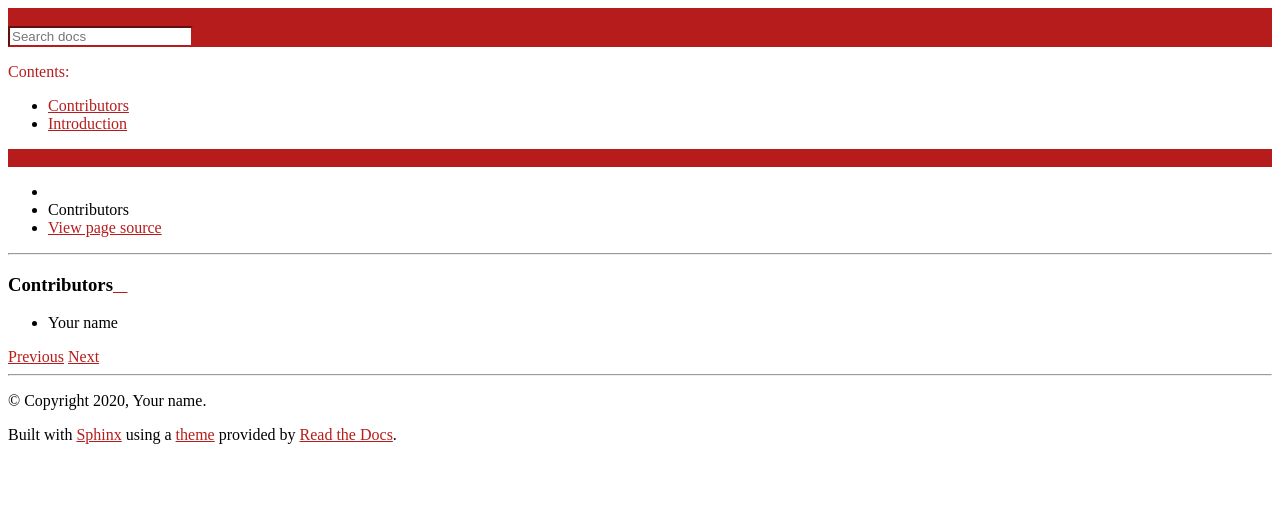
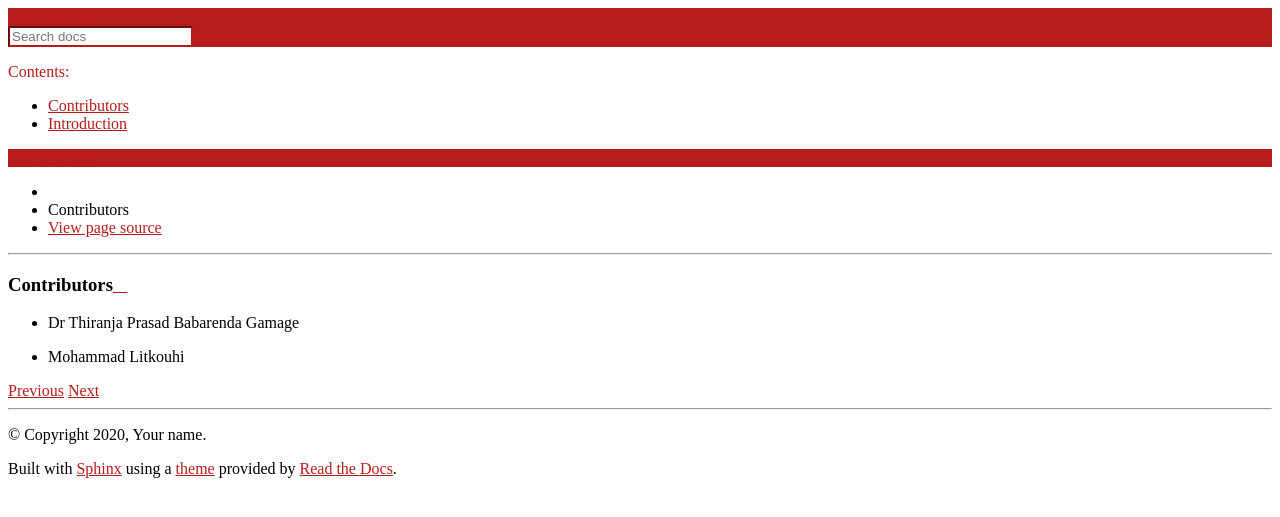
Before and after one commit to ABI-Web-Apps/vue-heart-app, a Sphinx documentation site: the page built from docs/source/contributors.md, in a window 1280 px wide. Shown: the top 517 px of the page. Built offline with Sphinx 7.4.7 and the Read the Docs theme 2.0.0, drawn with Linux system fonts in a browser that asks for light colours; pages that are not in the unit, such as notebooks, are missing from menus.

Commit message:
Did some minor changes.

```diff
--- a/docs/source/conf.py
+++ b/docs/source/conf.py
@@ -17,7 +17,7 @@
 
 # -- Project information -----------------------------------------------------
 
-project = 'Your project'
+project = 'vue-heart-app'
 copyright = '2020, Your name'
 author = 'Your name'
 
@@ -66,8 +66,10 @@
 # Configures Sphinx to read all files with the extensions .md and .rst.
 source_suffix = {
     '.rst': 'restructuredtext',
+    '.txt': 'markdown',
     '.md': 'markdown',
 }
+
 
 html_context = {
     'css_files': [
--- a/docs/source/contributors.md
+++ b/docs/source/contributors.md
@@ -1,3 +1,4 @@
 # Contributors
 
-- Your name
+- Dr Thiranja Prasad Babarenda Gamage
+- Mohammad Litkouhi
--- a/docs/source/index.rst
+++ b/docs/source/index.rst
@@ -3,8 +3,9 @@
    You can adapt this file completely to your liking, but it should at least
    contain the root `toctree` directive.
 
-Welcome to your project's documentation!
-========================================
+Welcome to the vue-heart-app documentation!
+============================================
+
 
 This documentation outlines ...
 
```
Also changed, not shown: other parts of docs/source/index.rst (+2 -2 lines).
